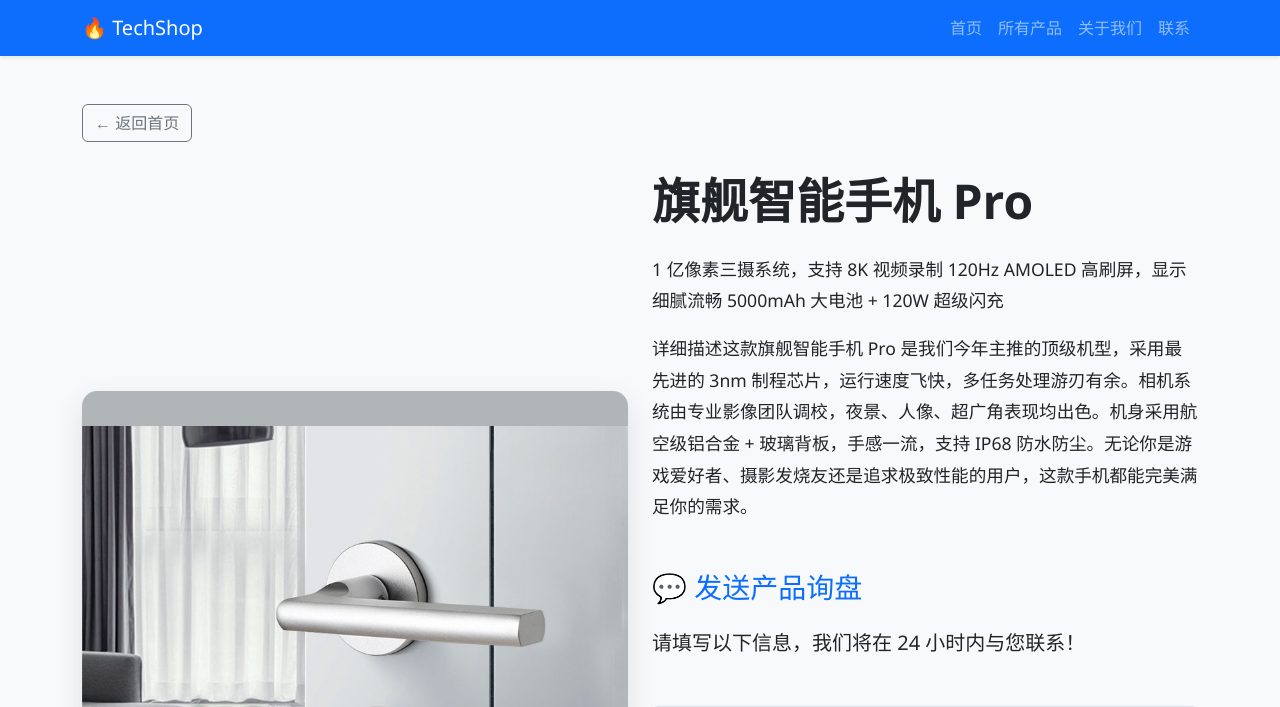
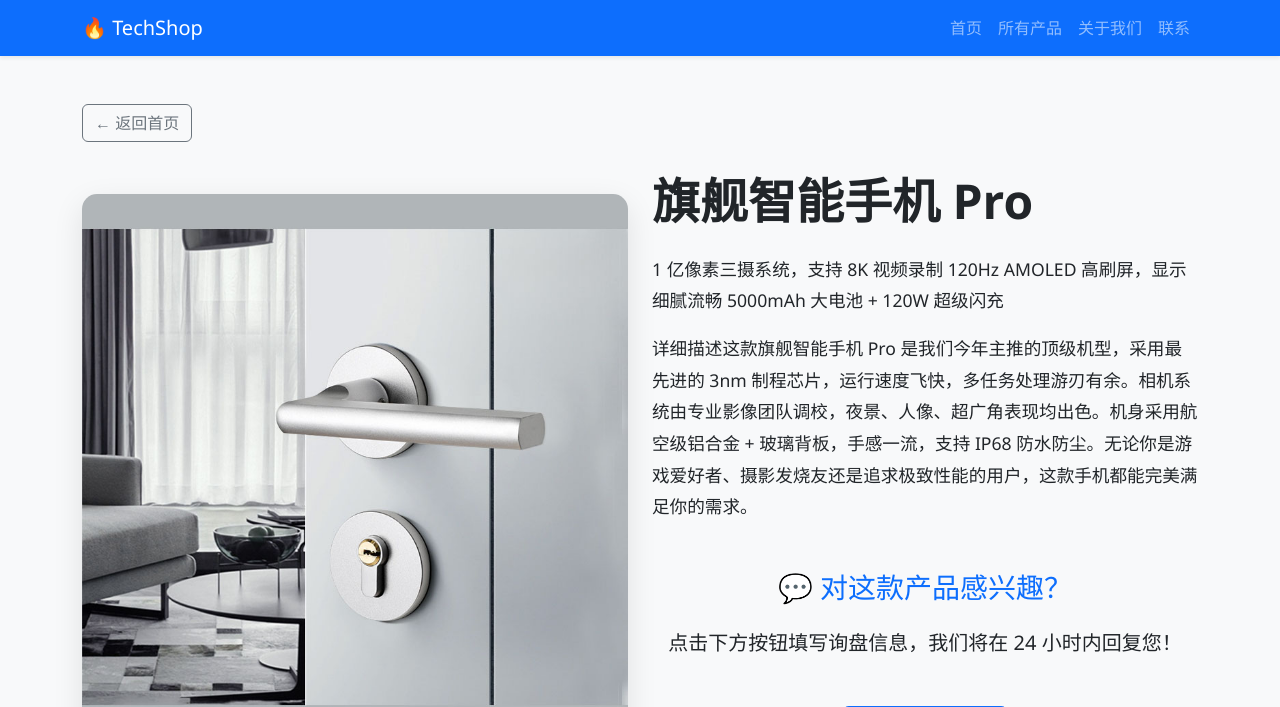
Before and after one commit to bosai-home/newsite, a Jekyll site: the page built from products/alm-door-handle-a-sand-white.md, in a window 1280 px wide. Shown: the top 707 px of the page. Built offline with Jekyll 4.4.1, drawn with Linux system fonts in a browser that asks for light colours; some of the changed text lies outside the part shown; grey boxes are pictures that could not be loaded.

Commit message:
Update product-detail.html

```diff
--- a/_layouts/product-detail.html
+++ b/_layouts/product-detail.html
@@ -44,28 +44,46 @@
                     {{ content }}
                 </div>
 
-<!-- 询盘区域标题 -->
-<h3 class="mb-4 text-primary">💬 发送产品询盘</h3>
-<p class="lead mb-5">请填写以下信息，我们将在 24 小时内与您联系！</p>
+<!-- 询盘按钮 + 模态框 -->
+<div class="mt-5 text-center">
+    <h3 class="mb-4 text-primary">💬 对这款产品感兴趣？</h3>
+    <p class="lead mb-5">点击下方按钮填写询盘信息，我们将在 24 小时内回复您！</p>
 
-<!-- 响应式嵌入 Google 表单 -->
-<div class="ratio ratio-16x9 mb-5 border rounded shadow-sm" style="max-height: 900px;">
-    <iframe src="https://docs.google.com/forms/d/e/1FAIpQLSf5DJMqO3bixxs3I-sL9ef5MOGNNif35vbmxYc7ZmSb4XfGzg/viewform?embedded=true"
-            style="border: none; width: 100%; height: 100%;"
-            frameborder="0"
-            marginheight="0"
-            marginwidth="0">
-        正在加载…
-    </iframe>
+    <!-- 触发按钮 -->
+    <button type="button" class="btn btn-primary btn-lg inquiry-btn" data-bs-toggle="modal" data-bs-target="#inquiryModal">
+        📧 发送询盘
+    </button>
 </div>
 
-<!-- 可选：备用邮件联系方式 -->
-<p class="text-center text-muted">
-    不方便填写表单？<br>
-    <a href="mailto:your-email@example.com" class="btn btn-outline-secondary mt-3">
-        📧 直接发邮件询价
-    </a>
-</p>
+<!-- 模态框（弹出表单） -->
+<div class="modal fade" id="inquiryModal" tabindex="-1" aria-labelledby="inquiryModalLabel" aria-hidden="true">
+    <div class="modal-dialog modal-lg modal-dialog-centered modal-dialog-scrollable">
+        <div class="modal-content">
+            <div class="modal-header bg-primary text-white">
+                <h5 class="modal-title" id="inquiryModalLabel">
+                    产品询盘：{{ page.title }}
+                </h5>
+                <button type="button" class="btn-close btn-close-white" data-bs-dismiss="modal" aria-label="关闭"></button>
+            </div>
+            <div class="modal-body p-0">
+                <!-- Google 表单嵌入 -->
+                <iframe src="https://docs.google.com/forms/d/e/1FAIpQLSf5DJMqO3bixxs3I-sL9ef5MOGNNif35vbmxYc7ZmSb4XfGzg/viewform?embedded=true"
+                        style="border: none; width: 100%; height: 70vh;"
+                        frameborder="0"
+                        marginheight="0"
+                        marginwidth="0">
+                    正在加载…
+                </iframe>
+            </div>
+            <div class="modal-footer">
+                <small class="text-muted me-auto">
+                    或者直接邮件联系：your-email@example.com
+                </small>
+                <button type="button" class="btn btn-secondary" data-bs-dismiss="modal">关闭</button>
+            </div>
+        </div>
+    </div>
+</div>
             </div>
         </div>
     </div>
```
